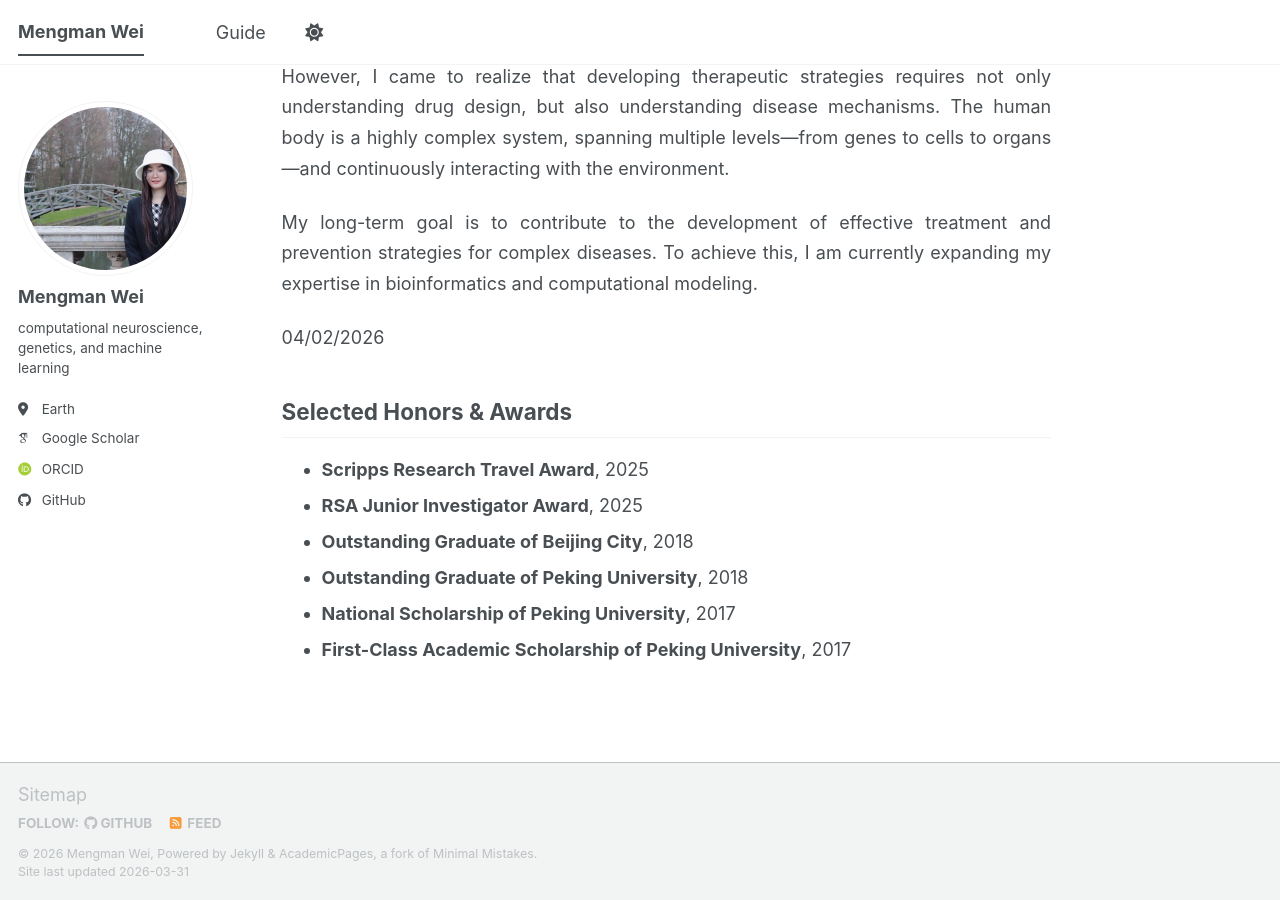
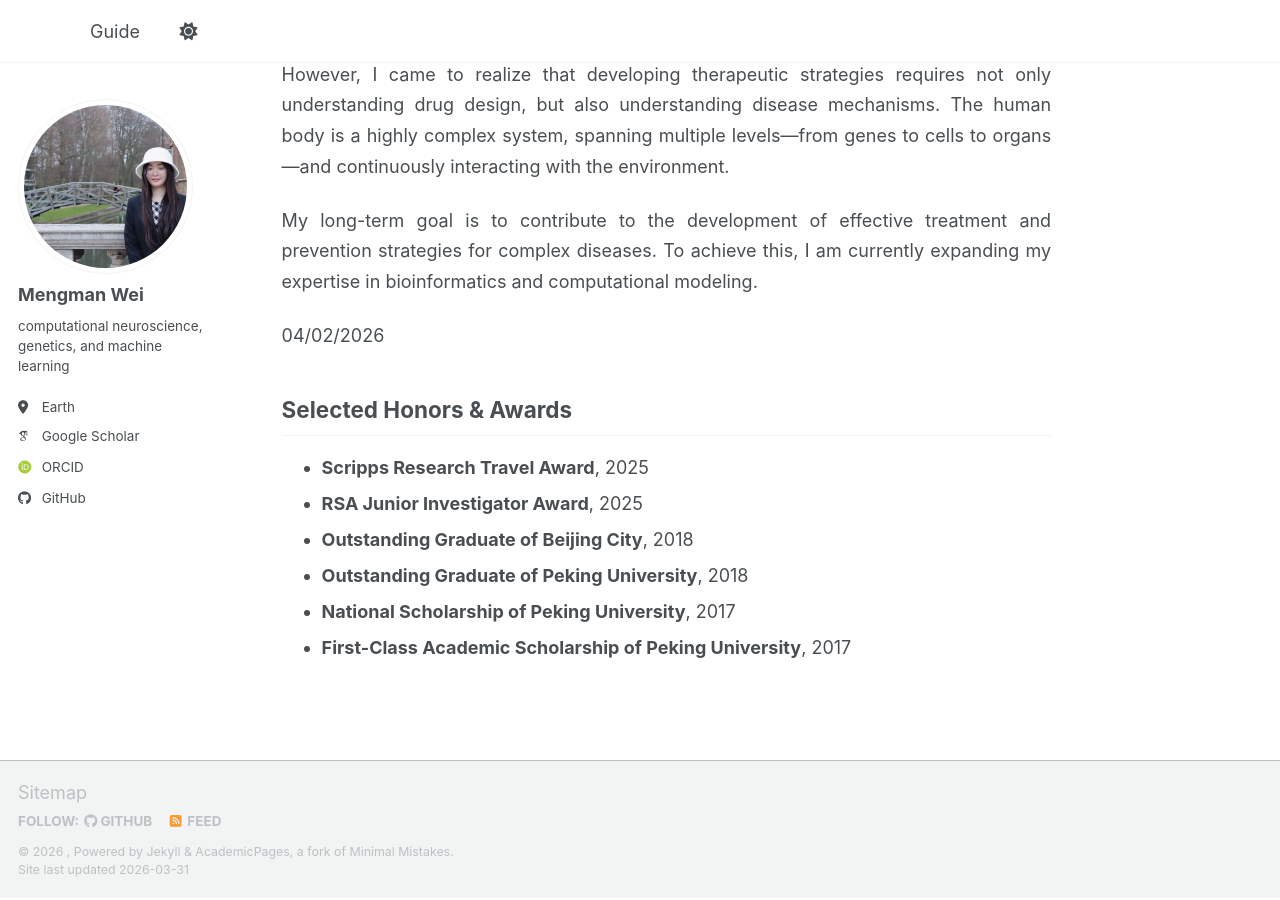
Before and after one commit to mw742/mw742.github.io, a Jekyll site: the page built from _pages/about.md, in a window 1280 px wide and 900 px high, scrolled down 1638 px. Built offline with Jekyll 4.4.1, drawn with Linux system fonts in a browser that asks for light colours; some web fonts are replaced; a script bundle is joined from its source files by our own code; library files that are not in the unit come from our copies.

Commit message:
Update _config.yml

```diff
--- a/_config.yml
+++ b/_config.yml
@@ -9,7 +9,7 @@
 # Basic Site Settings
 locale                   : "en-US"
 site_theme               : "default" # The available themes options are "default", "air", "sunrise", "mint", "dirt" and "contrast"
-title                    : "Mengman Wei"
+title                    : ""
 title_separator          : "-"
 name                     : &name ""
 description              : &description "Mengman Wei's academic portfolio"   # Update this with a general description of your site, this is the default if not overridden by a page
@@ -51,7 +51,7 @@ author:
   bitbucket        : # Username - Update with your username on the site
   codepen          : # Username
   dribbble         : # Username
-  github           : "https://github.com/mw742"
+  github           : "mw742"
   kaggle           : # Username
   stackoverflow    : # User number or user number and name (i.e., use "1" or "1/jeff-atwood")
 
```
